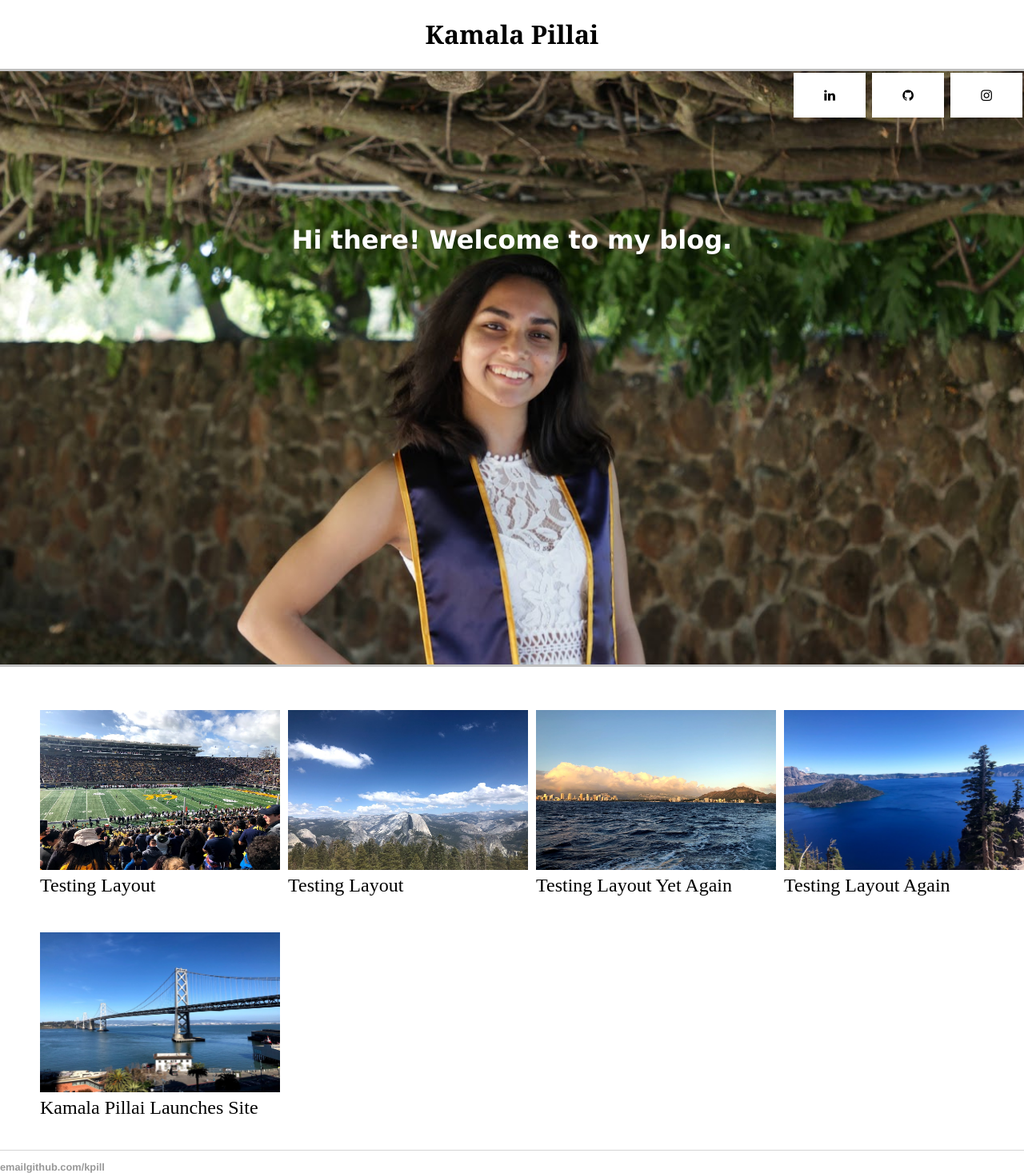
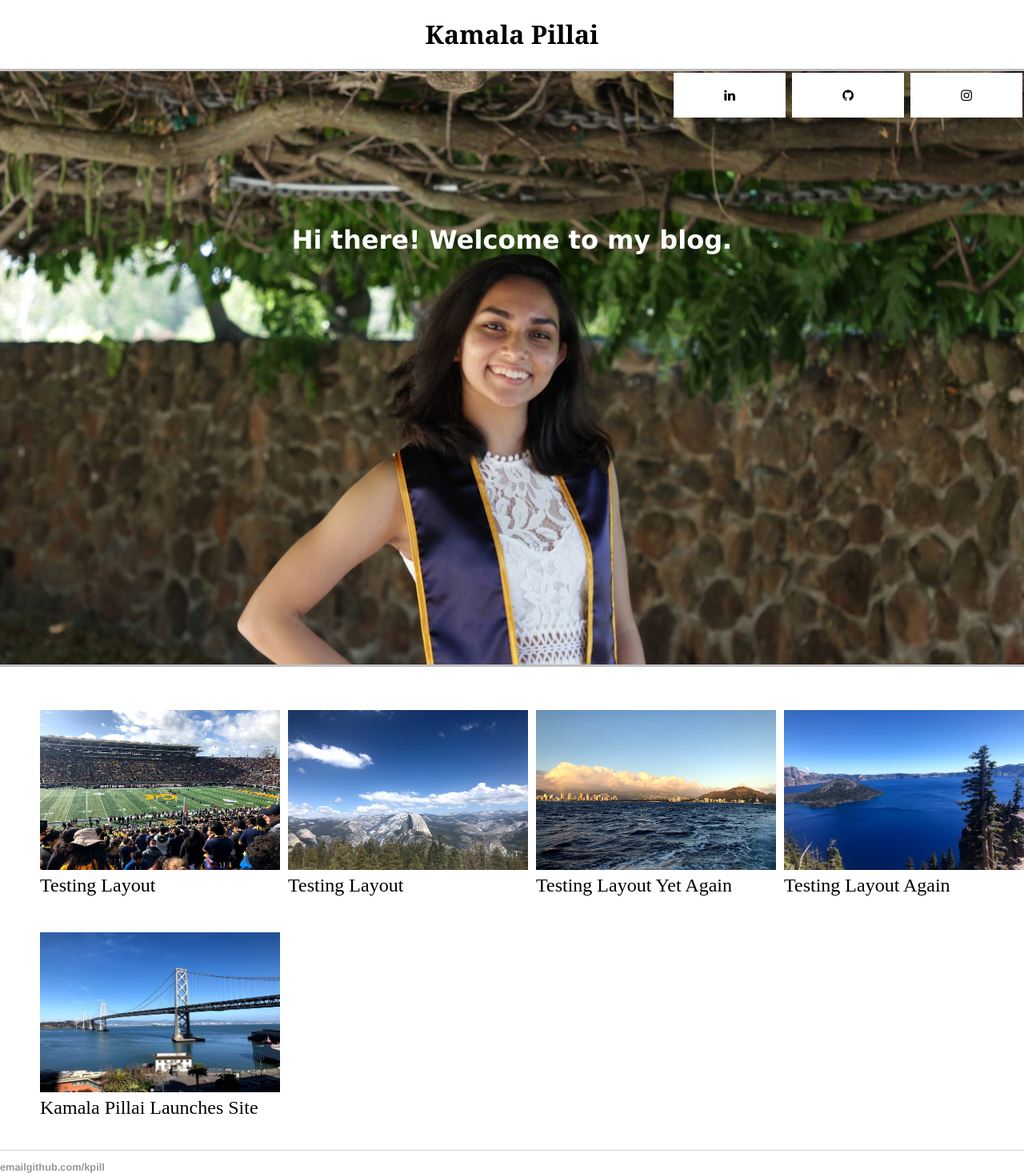
Before and after one commit to kpill/kpill.github.io, a Jekyll site: the page built from index.html, in a window 1280 px wide. Shown: the whole page at 80% size. Built offline with Jekyll 4.4.1, drawn with Linux system fonts in a browser that asks for light colours.

Commit message:
Update main.css

```diff
--- a/css/main.css
+++ b/css/main.css
@@ -1,4 +1,5 @@
 header {
+	display: inline;
 	color: Black;
 	width: 100vw;
 	text-align: center;
@@ -25,7 +26,7 @@ a.home:hover, a.home:active {
 .fa {
   padding: 20px;
   font-size: 30px;
-  width: 50px;
+  width: 100px;
   text-align: center;
   text-decoration: none;
   margin: 5px 2px;
```
